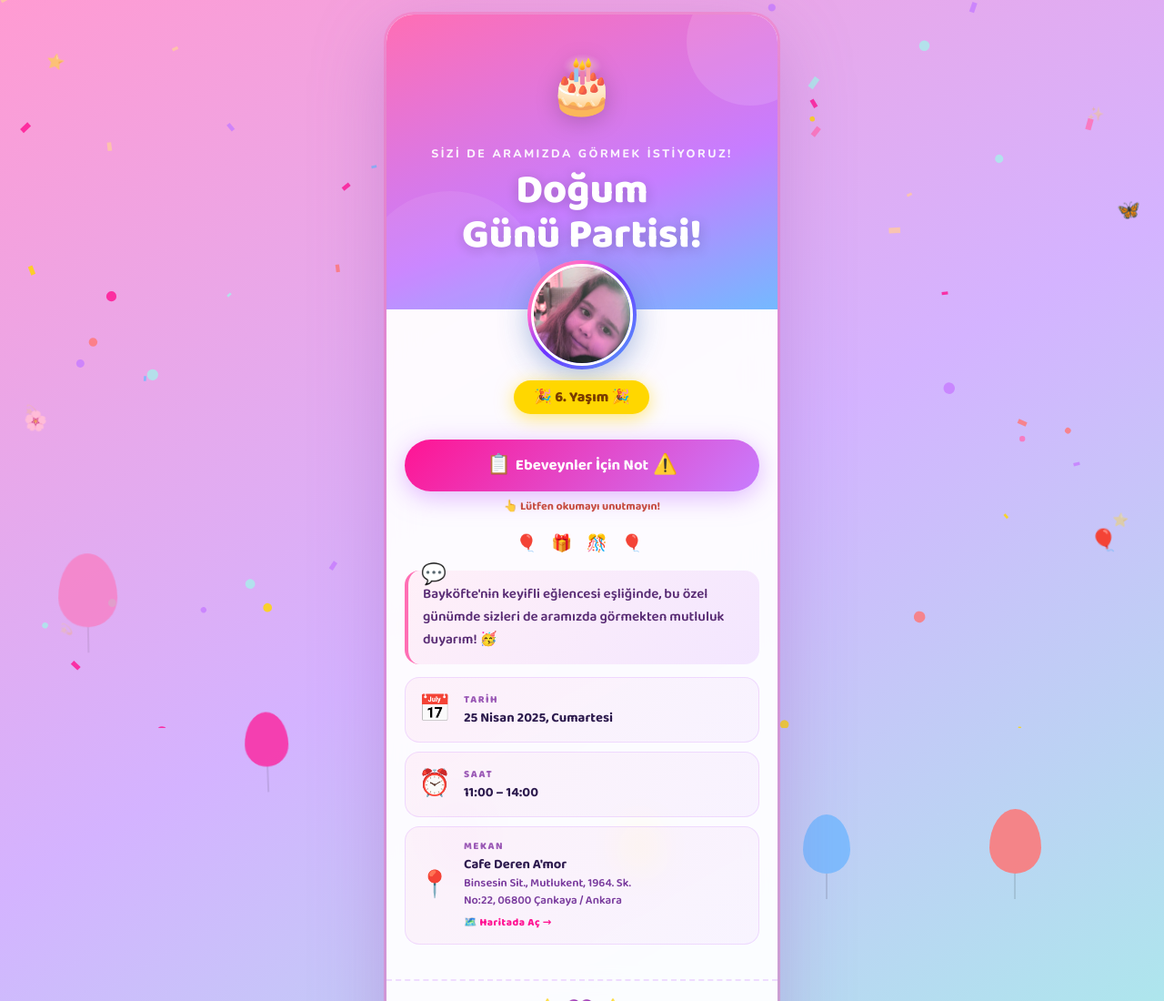
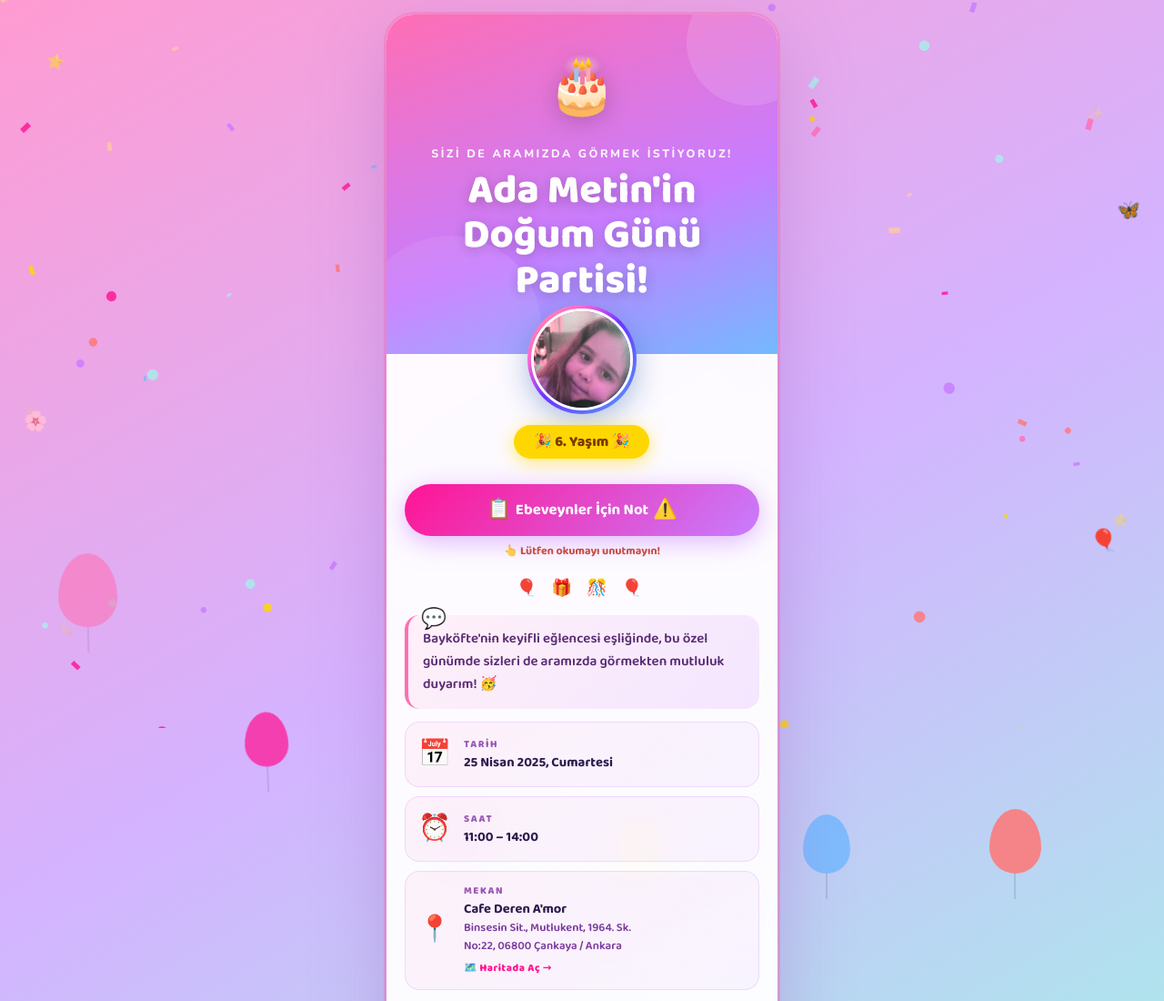
Before and after one commit to kerim-png/dogumgunudavetiye, a plain HTML site: page index.html in a window 1280 px wide. Shown: the top 1100 px of the page at 91% size. Drawn offline with nearby package versions, Linux system fonts and the light colour scheme.

Commit message:
nameupdate

```diff
--- a/index.html
+++ b/index.html
@@ -480,7 +480,7 @@
     <div class="card-hero">
       <span class="emoji-burst">🎂</span>
       <span class="invite-label">Sizi de Aramızda Görmek İstiyoruz!</span>
-      <h1 class="main-title">Doğum<br>Günü Partisi!</h1>
+      <h1 class="main-title">Ada Metin'in<br>Doğum Günü Partisi!</h1>
     </div>
 
     <!-- Photo + Badge (badge is BELOW photo, no overlap) -->
```
